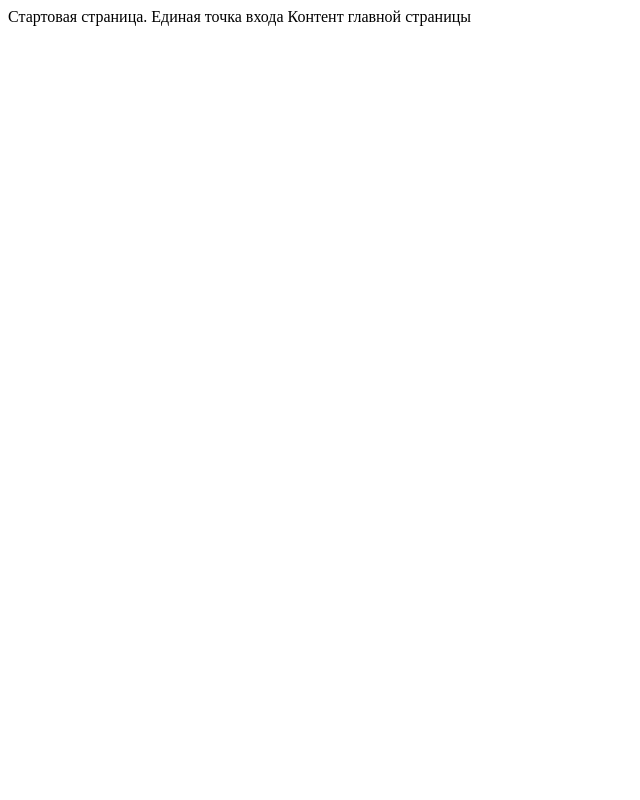
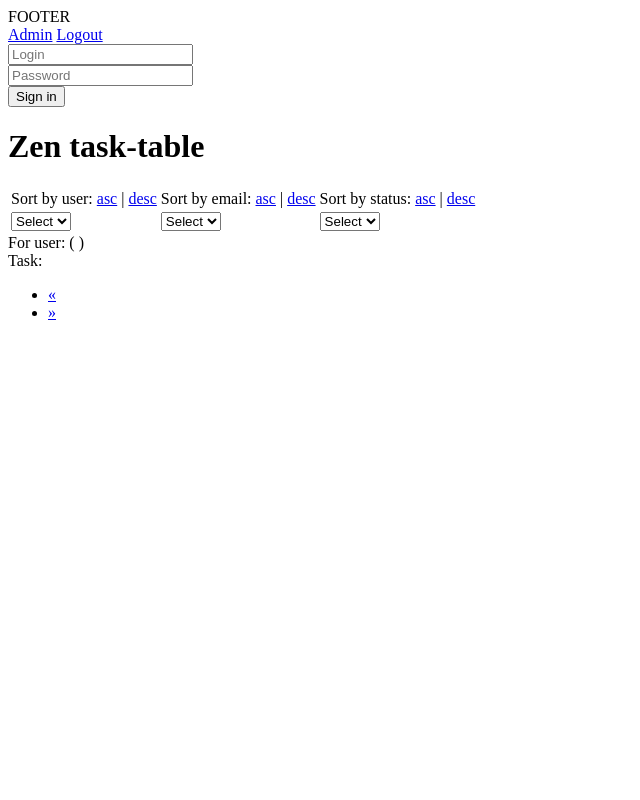
Before and after one commit to Dmitriy875/task-table, a PHP site: page / in a window 1280 px wide. Shown: the whole page, without its empty margins (0-640 px from the left). Run offline with PHP 8.4, Linux system fonts and the light colour scheme; data that the repository does not hold is empty; some libraries are stand-ins or nearby versions.

Commit message:
Реализованы getHeader(), getContent(), getFooter()

```diff
--- a/app/config/routes.php
+++ b/app/config/routes.php
@@ -3,7 +3,8 @@
 return [
   '' => [
     'controller' => 'index',
-    'action' => 'main'
+    'action' => 'main',
+    'method' => ['header', 'footer', 'content'],
   ],
   // 'account/login' => [
   //   'controller' => 'account',
--- a/app/controllers/indexController.php
+++ b/app/controllers/indexController.php
@@ -5,8 +5,9 @@ use app\core\Controller;
 class IndexController extends Controller {
 
   public function mainAction() {
-    echo "Стартовая страница.\nЕдиная точка входа";
-    $this->view->render( "Главная страница" );
+    $this->view->getHeader( "Главная страница" );
+    $this->view->getContent();
+    $this->view->getFooter();
   }
 }
 
--- a/app/core/Controller.php
+++ b/app/core/Controller.php
@@ -10,7 +10,6 @@ abstract class Controller {
     $this->route = $route;
     $this->view = new View( $this->route );
 
-    // print_r( $route );
   }
 }
 
--- a/app/core/View.php
+++ b/app/core/View.php
@@ -10,8 +10,15 @@ class View {
     $this->path = $this->route['controller'] . "/" . $this->route['action'];
   }
 
-  public function render( $title, $vars = [] ) {
-    require_once( 'app/views/layouts/' . $this->layout . '/' . $this->route['action'] . '.php' );
+  public function getHeader( $title, $vars = [] ) {
+    require_once( 'app/views/layouts/' . $this->layout . '/' . $this->route['method'][0] . '.php' );
+  }
+  public function getContent() {
+    require_once( 'app/views/layouts/' . $this->layout . '/' . $this->route['method'][1] . '.php' );
+  }
+
+  public function getFooter() {
+    require_once( 'app/views/layouts/' . $this->layout . '/' . $this->route['method'][2] . '.php' );
   }
 }
 
--- /dev/null
+++ b/app/views/layouts/default/content.php
@@ -0,0 +1,191 @@
+<?php
+// use App\Paginator;
+// use Model\Model;
+// use Model\Queries;
+// use Model\PaginationModel;
+// use Model\TaskModel;
+// use View\View;
+// use View\TaskView;
+// use View\PaginationView;
+// use Controller\TaskController;
+
+
+//
+// // Users for select
+// $dbSelectUsers = PaginationModel::getOrderBy( "SELECT user FROM task_book" );
+//
+// $userNamesArr = array_column( $dbSelectUsers, 'user');
+// $userNamesUniqArr = array_unique( $userNamesArr );
+//
+// // Emails for select
+// $dbSelectEmails = PaginationModel::getOrderBy( "SELECT email FROM task_book" );
+//
+// $emailArr = array_column( $dbSelectEmails, 'email');
+// $emailUniqArr = array_unique( $emailArr );
+//
+// // Statuses for select
+// $dbSelectStatus = PaginationModel::getOrderBy( "SELECT status FROM task_book" );
+//
+// $statusArr = array_column( $dbSelectStatus, 'status');
+// $statusUniqArr = array_unique( $statusArr );
+
+
+
+
+?>
+<body>
+<div class="container">
+  <div class="jumbotron pt-4 pb-0">
+    <div class="row">
+      <div class="col-sm-3 offset-md-9">
+      <?php  //if( $_SESSION['authenticated']): ?>
+      <a href="admin.php" class="btn btn-light">Admin</a>
+          <a href="?auth=logout" class="btn btn-light">Logout</a>
+      <?php //else: ?>
+        <form action="/" method="POST">
+          <div class="form-group">
+
+            <input type="text" name="admin_name" placeholder="Login" class="form-control" id="exampleInputEmail1" aria-describedby="emailHelp">
+          </div>
+          <div class="form-group">
+
+            <input type="password" name="admin_password" placeholder="Password" class="form-control" id="exampleInputPassword1">
+          </div>
+          <div class="row">
+            <div class="col-sm-5">
+              <button type="submit" name="auth_try" class="btn btn-primary" value='auth'>Sign in</button>
+            </div>
+            <div class="col-sm-7">
+              <?php //if( $_POST['auth_try'] ) echo  $alert ?>
+            </div>
+          </div>
+        </form>
+      <?php //endif ?>
+
+      </div>
+      <div class='col-sm-9'>
+        <h1 class="display-3 text-white">Zen task-table</h1>
+      </div>
+    </div>
+  </div>
+</div>
+<div class="row justify-content-start justify-content-center justify-content-end">
+  <div class="col-md-6">
+    <div class="alert alert-info" role="alert">
+
+      <?php
+      // if( $_GET['name'] ) {
+      //     $attr = "&name=".$_GET['name'];
+      // }
+      // if( $_GET['email'] ) {
+      //     $attr = "&email=".$_GET['email'];
+      // }
+      // if( $_GET['status'] ) {
+      //     $attr = "&status=".$_GET['status'];
+      // }
+      // if( $_GET['sort'] ) {
+      //     $sort = "&sort=".$_GET['sort']."&type=".$_GET['type'];
+      // }
+      ?>
+
+      <table class="table">
+        <thead>  <tr>
+            <td><span class="alert-link">Sort by user: </span><span class="small"><a href="?sort=asc&type=user">asc</a> | <a href="?sort=desc&type=user">desc</a></span></td>
+            <td><span class="alert-link">Sort by email: </span><span class="small"><a href="?sort=asc&type=email">asc</a> | <a href="?sort=desc&type=email">desc</a></span></td>
+           <td><span class="alert-link">Sort by status: </span><span class="small"><a href="?sort=asc&type=status">asc</a> | <a href="?sort=desc&type=status">desc</a></span></td>
+          </tr>
+        </thead>
+          <tr>
+            <td><select class="" name="" onchange="if (this.value) window.location.href = this.value">
+                <option value="">Select</option>
+                <?php //foreach( $userNamesUniqArr as $userName ) {
+                  //echo "<option value='?name=$userName&select=name'>$userName</option>";
+                //}?>
+              </select></td>
+            <td><select class="" name="" onchange="if (this.value) window.location.href = this.value">
+             <option value="">Select</option>
+               <?php //foreach( $emailUniqArr as $userEmail ) {
+                 //echo "<option value='?email=$userEmail&select=email'>$userEmail</option>";
+               //}?>
+                </select>
+         </td>
+         <td><select class="" name="" onchange="if (this.value) window.location.href = this.value">
+           <option value="">Select</option>
+           <?php //foreach( $statusUniqArr as $status ) {
+            // echo "<option value='?status=$status&select=status'>$status</option>";
+          // }?>
+         </select></td>
+          </tr>
+      </table>
+    </div>
+
+      <?php
+
+      //foreach( $dbResult as $person ): ?>
+
+      <div class="alert alert-secondary" role="alert">
+
+        <div class="clearfix">
+          For user: <a href="?name=<?php//= $person['user']; ?>" class="alert-link">
+          <?php//= $person['user']; ?></a>
+
+          ( <a href="?email=<?php//= $person['email']; ?>" class="small"><?php//= $person['email']; ?></a> )
+        </div>
+
+        <div class="row">
+          <div class="col-sm-9">
+            Task: <span class="alert-link"><?php//= $person['task']; ?></span>
+          </div>
+
+          <div class="col-sm-3 text-right"><?php// if( $person['admin_edit'] ) echo "<small>Edited by admin</small>"; ?></div>
+        </div>
+
+        <div class="clearfix">
+          <a href="?status=<?php//= $person['status']; ?>" class="alert-<?php//= $paginator->view->statusColor( $person['status'] ) ?>"> <?= $person['status']; ?></a>
+        </div>
+      </div>
+    <?php //endforeach ?>
+      </tbody>
+    </table>
+
+
+    <nav aria-label="Page navigation example">
+      <ul class="pagination">
+
+        <li class="page-item">
+          <a class="page-link" href="?current_page=<?//= $paginator->controller->navPrevious() . $attr.$sort ?>" aria-label="Previous">
+            <span aria-hidden="true">&laquo;</span>
+          </a>
+        </li>
+
+      <?php
+      //echo $numOfItems;
+
+        // for( $i = 1; $i < ( $paginator->controller->getNumOfAllPages( $numOfAllItems ) +1 ); $i++) {
+        //   echo '<li class="page-item"><a class="page-link" href="?current_page='.$i.$attr.$sort.'">' . $i . '</a></li>';
+        // }
+        ?>
+
+        <li class="page-item">
+          <a class="page-link" href="?current_page=<?php//= $paginator->controller->navNext() . $attr.$sort ?>" aria-label="Next">
+            <span aria-hidden="true">&raquo;</span>
+          </a>
+        </li>
+        <?php
+        //if( $_GET )
+        //  echo '<span><a href="/" class="page-link">reset</a></span>';
+        ?>
+
+      </ul>
+    </nav>
+    <?php
+    // echo $taskCreator->view->formValidation();
+    // $taskCreator->view->getForm();
+    // if( $taskCreator->view->queryPermission == true ) {
+    //   $taskCreator->model->createTask( $_POST );
+    // }
+    ?>
+  </div>
+</div>
+</body>
+</html>
--- /dev/null
+++ b/app/views/layouts/default/footer.php
@@ -0,0 +1,3 @@
+FOOTER
+</body>
+</html>
--- /dev/null
+++ b/app/views/layouts/default/header.php
@@ -0,0 +1,23 @@
+<?php
+
+// use View\View;
+
+?>
+<!DOCTYPE html>
+<html lang="en">
+<head>
+  <meta charset="UTF-8">
+  <meta name="viewport" content="width=device-width, initial-scale=1.0">
+  <meta http-equiv="X-UA-Compatible" content="ie=edge">
+
+
+  <title>Zen | Task-table</title>
+
+  <?php
+
+  // View::getCssFiles();
+  // View::includeCssFiles();
+
+  ?>
+
+</head>
--- a/route/RouterEngine.php
+++ b/route/RouterEngine.php
@@ -36,6 +36,15 @@ class RouterEngine {
         if( method_exists( $path, $action ) ) {
           $controller = new $path( $this->params );
           $controller->$action();
+
+          foreach( $this->params['method'] as $method ) {
+            $method = "get" . ucfirst( $this->$method );
+            if( method_exists( $path, $method ) ) {
+              $controller->$method();
+              echo "exists";
+            }
+
+          }
         }
       } else {
         echo "не найден: " . $path;
```
